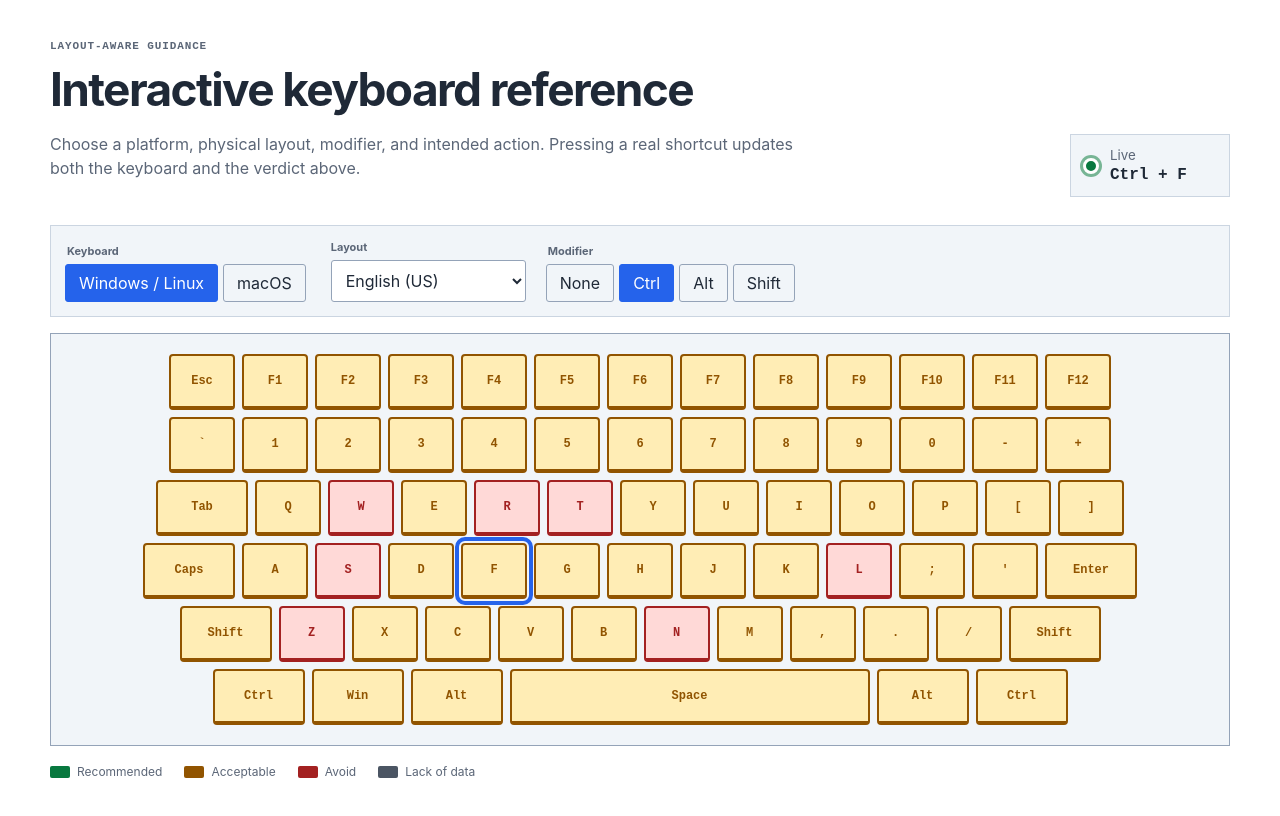
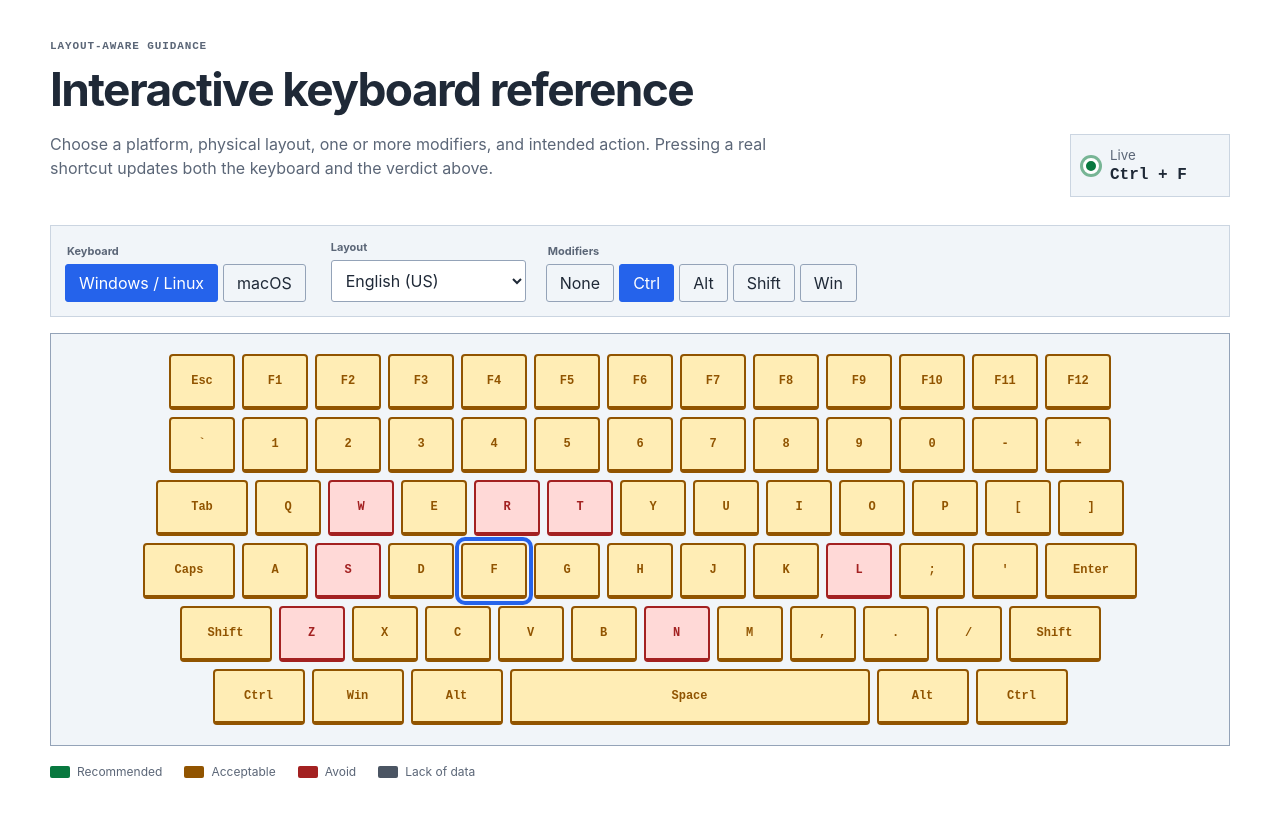
Before and after one commit to reboot81/canibind, a React (Vite) app: page / in a window 1280 px wide. Shown: the part 1040-1856 px from the top of the page. Built offline with nearby package versions, Linux system fonts and the light colour scheme.

Commit message:
feat: support multiple keyboard modifiers

```diff
--- a/src/App.tsx
+++ b/src/App.tsx
@@ -2,7 +2,7 @@ import { useEffect, useMemo, useState } from "react";
 import { detectBrowserOverride, detectEnvironment, detectKeyboardLayout } from "./environment";
 import { t } from "./i18n";
 import { contributionShortcuts, keyboardRows } from "./keyboard";
-import { recommendationFor, shortcutFromEvent, shortcutPath, shouldCaptureShortcut } from "./shortcut";
+import { recommendationFor, shortcutFromEvent, shortcutFromSelection, shortcutPath, shouldCaptureShortcut } from "./shortcut";
 import type {
   Capability,
   ContributionResult,
@@ -34,6 +34,16 @@ const intents: { value: Intent; label: string }[] = [
   { value: "list", label: "Open list" },
   { value: "new-record", label: "Create new record" },
 ];
+const modifierChoices: Record<KeyboardPlatform, { label: string; value: string }[]> = {
+  windows: [
+    { label: "Ctrl", value: "Control" }, { label: "Alt", value: "Alt" },
+    { label: "Shift", value: "Shift" }, { label: "Win", value: "Meta" },
+  ],
+  mac: [
+    { label: "⌘ Command", value: "Meta" }, { label: "⌃ Control", value: "Control" },
+    { label: "⌥ Option", value: "Alt" }, { label: "Shift", value: "Shift" },
+  ],
+};
 
 const initialLabCode = `<!doctype html>
 <html lang="en">
@@ -73,7 +83,7 @@ export default function App() {
   const [osDetected, setOsDetected] = useState(true);
   const [layoutDetected, setLayoutDetected] = useState(false);
   const [intent, setIntent] = useState<Intent>("search");
-  const [modifier, setModifier] = useState("Control");
+  const [modifiers, setModifiers] = useState<string[]>(() => detectEnvironment().os === "macOS" ? ["Meta"] : ["Control"]);
   const [keyboardPlatform, setKeyboardPlatform] = useState<KeyboardPlatform>(() => detectEnvironment().os === "macOS" ? "mac" : "windows");
   const [dataset, setDataset] = useState<Dataset | null>(null);
   const [testCount, setTestCount] = useState(0);
@@ -139,11 +149,33 @@ export default function App() {
   const expectedContribution = contributionShortcuts[contributionIndex];
   const displayedExpectedContribution = (keyboardPlatform === "mac" ? expectedContribution?.replace(/^Ctrl/, "⌘") : expectedContribution) ?? "";
 
+  const switchKeyboardPlatform = (platform: KeyboardPlatform) => {
+    setKeyboardPlatform(platform);
+    setModifiers((current) => current.map((modifier) => {
+      if (platform === "mac" && modifier === "Control") return "Meta";
+      if (platform === "windows" && modifier === "Meta") return "Control";
+      return modifier;
+    }).filter((modifier, index, values) => values.indexOf(modifier) === index));
+  };
+
+  const toggleModifier = (modifier: string) => {
+    setModifiers((current) => current.includes(modifier) ? current.filter((item) => item !== modifier) : [...current, modifier]);
+  };
+
+  const selectKeyboardKey = (key: string) => {
+    const next = shortcutFromSelection(key, modifiers, keyboardPlatform);
+    setShortcut(next);
+    setLiveCapability("lack-of-data");
+    setLastDetectedAt(null);
+    const base = import.meta.env.BASE_URL.replace(/\/$/, "");
+    window.history.replaceState(null, "", `${base}${shortcutPath(next, environment.browser, environment.os)}`);
+  };
+
   const changeOs = (os: string) => {
     setEnvironment({ ...environment, os });
     setOsDetected(false);
-    if (os === "macOS" || os === "iOS" || os === "iPadOS") setKeyboardPlatform("mac");
-    if (os === "Windows" || os === "Linux") setKeyboardPlatform("windows");
+    if (os === "macOS" || os === "iOS" || os === "iPadOS") switchKeyboardPlatform("mac");
+    if (os === "Windows" || os === "Linux") switchKeyboardPlatform("windows");
   };
 
   const recordContribution = () => {
@@ -200,18 +232,17 @@ export default function App() {
       </section>
 
       <section className="keyboard-section" id="keyboard">
-        <div className="section-heading"><div><p className="eyebrow">Layout-aware guidance</p><h2>Interactive keyboard reference</h2><p>Choose a platform, physical layout, modifier, and intended action. Pressing a real shortcut updates both the keyboard and the verdict above.</p></div><div className="live-readout"><span className="pulse" /><small>Live</small><strong>{shortcut.display}</strong></div></div>
+        <div className="section-heading"><div><p className="eyebrow">Layout-aware guidance</p><h2>Interactive keyboard reference</h2><p>Choose a platform, physical layout, one or more modifiers, and intended action. Pressing a real shortcut updates both the keyboard and the verdict above.</p></div><div className="live-readout"><span className="pulse" /><small>Live</small><strong>{shortcut.display}</strong></div></div>
         <div className="keyboard-toolbar">
-          <fieldset><legend>Keyboard</legend><button type="button" className={keyboardPlatform === "windows" ? "selected" : ""} onClick={() => setKeyboardPlatform("windows")}>Windows / Linux</button><button type="button" className={keyboardPlatform === "mac" ? "selected" : ""} onClick={() => setKeyboardPlatform("mac")}>macOS</button></fieldset>
+          <fieldset><legend>Keyboard</legend><button type="button" className={keyboardPlatform === "windows" ? "selected" : ""} aria-pressed={keyboardPlatform === "windows"} onClick={() => switchKeyboardPlatform("windows")}>Windows / Linux</button><button type="button" className={keyboardPlatform === "mac" ? "selected" : ""} aria-pressed={keyboardPlatform === "mac"} onClick={() => switchKeyboardPlatform("mac")}>macOS</button></fieldset>
           <label><span>Layout</span><select value={environment.layout} onChange={(event) => { setEnvironment({ ...environment, layout: event.target.value as Layout }); setLayoutDetected(false); }}>{layouts.map((layout) => <option value={layout.value} key={layout.value}>{layout.label}</option>)}</select></label>
-          <fieldset><legend>Modifier</legend>{[["None", ""], [keyboardPlatform === "mac" ? "⌘ Command" : "Ctrl", "Control"], [keyboardPlatform === "mac" ? "⌥ Option" : "Alt", "Alt"], ["Shift", "Shift"]].map(([label, value]) => <button className={modifier === value ? "selected" : ""} onClick={() => setModifier(value)} type="button" key={label}>{label}</button>)}</fieldset>
+          <fieldset><legend>Modifiers</legend><button className={modifiers.length === 0 ? "selected" : ""} aria-pressed={modifiers.length === 0} onClick={() => setModifiers([])} type="button">None</button>{modifierChoices[keyboardPlatform].map(({ label, value }) => <button className={modifiers.includes(value) ? "selected" : ""} aria-pressed={modifiers.includes(value)} onClick={() => toggleModifier(value)} type="button" key={value}>{label}</button>)}</fieldset>
         </div>
         <div className="keyboard" role="group" aria-label={`${keyboardPlatform} ${layoutLabel(environment.layout)} keyboard`}>
           {keyboard.map((row, rowIndex) => <div className="keyboard-row" key={rowIndex}>{row.map((item) => {
-            const rec = recommendationFor(item.label, modifier ? [modifier] : [], intent, environment.layout);
-            const modifierLabel = keyboardPlatform === "mac" && modifier === "Control" ? "⌘" : modifier === "Control" ? "Ctrl" : modifier;
-            const isCurrent = shortcut.key.toUpperCase() === item.label.toUpperCase() && (modifier ? shortcut.modifiers.length > 0 : shortcut.modifiers.length === 0);
-            return <button type="button" className={`keyboard-key key-${rec.value} ${item.size ? `key-${item.size}` : ""} ${isCurrent ? "current-key" : ""}`} title={rec.reason} aria-label={`${item.label}: ${statusLabel(rec.value)}`} onClick={() => setShortcut({ id: `${modifier ? modifier.toLowerCase() + "-" : ""}${item.label.toLowerCase()}`, display: `${modifierLabel ? modifierLabel + " + " : ""}${item.label}`, modifiers: modifier ? [modifier] : [], key: item.label })} key={`${item.code}-${item.label}`}><span>{item.label}</span></button>;
+            const rec = recommendationFor(item.label, modifiers, intent, environment.layout);
+            const isCurrent = shortcut.key.toUpperCase() === item.label.toUpperCase() && shortcut.modifiers.length === modifiers.length && modifiers.every((modifier) => shortcut.modifiers.includes(modifier));
+            return <button type="button" className={`keyboard-key key-${rec.value} ${item.size ? `key-${item.size}` : ""} ${isCurrent ? "current-key" : ""}`} title={rec.reason} aria-label={`${item.label}: ${statusLabel(rec.value)}`} onClick={() => selectKeyboardKey(item.label)} key={`${item.code}-${item.label}`}><span>{item.label}</span></button>;
           })}</div>)}
         </div>
         <div className="legend"><span><i className="legend-recommended" /> Recommended</span><span><i className="legend-acceptable" /> Acceptable</span><span><i className="legend-avoid" /> Avoid</span><span><i className="legend-lack" /> Lack of data</span></div>
--- a/src/shortcut.ts
+++ b/src/shortcut.ts
@@ -2,6 +2,10 @@ import { keyboardRows } from "./keyboard";
 import type { Intent, KeyboardPlatform, Layout, Recommendation, Shortcut } from "./types";
 
 const modifierOrder = ["Control", "Alt", "Shift", "Meta"];
+const modifierDisplayOrder: Record<KeyboardPlatform, string[]> = {
+  windows: ["Control", "Alt", "Shift", "Meta"],
+  mac: ["Meta", "Control", "Alt", "Shift"],
+};
 const modifierLabels: Record<KeyboardPlatform, Record<string, string>> = {
   windows: { Control: "Ctrl", Alt: "Alt", Shift: "Shift", Meta: "Win" },
   mac: { Control: "Control", Alt: "Option", Shift: "Shift", Meta: "Command" },
@@ -14,17 +18,21 @@ export function shortcutFromEvent(event: KeyboardEvent, platform: KeyboardPlatfo
   );
   const logicalKey = normalizeKey(event.key);
   const physicalKey = keyLabelForCode(event.code, layout, platform) ?? logicalKey;
-  const labels = modifierLabels[platform];
-  const display = [...modifiers.map((item) => labels[item]), physicalKey].join(" + ");
-  const modifierIds = modifiers.map((item) => item === "Control" ? "ctrl" : item.toLowerCase());
+  const selected = shortcutFromSelection(physicalKey, modifiers, platform, event.code);
   return {
-    id: [...modifierIds, keyIdFromCode(event.code, physicalKey)].join("-"),
-    display,
-    modifiers,
-    key: physicalKey,
+    ...selected,
     code: event.code,
     logicalKey: logicalKey === physicalKey ? undefined : logicalKey,
   };
+}
+
+export function shortcutFromSelection(key: string, modifiers: string[], platform: KeyboardPlatform, code = ""): Shortcut {
+  const order = modifierDisplayOrder[platform];
+  const orderedModifiers = [...new Set(modifiers)].sort((left, right) => order.indexOf(left) - order.indexOf(right));
+  const labels = modifierLabels[platform];
+  const display = [...orderedModifiers.map((modifier) => labels[modifier]), key].join(" + ");
+  const modifierIds = orderedModifiers.map((modifier) => modifier === "Control" ? "ctrl" : modifier.toLowerCase());
+  return { id: [...modifierIds, keyIdFromCode(code, key)].join("-"), display, modifiers: orderedModifiers, key };
 }
 
 export function keyLabelForCode(code: string, layout: Layout, platform: KeyboardPlatform): string | null {
```
Also changed, not shown: 1 other file (tests, documents, lock files or other folders).
